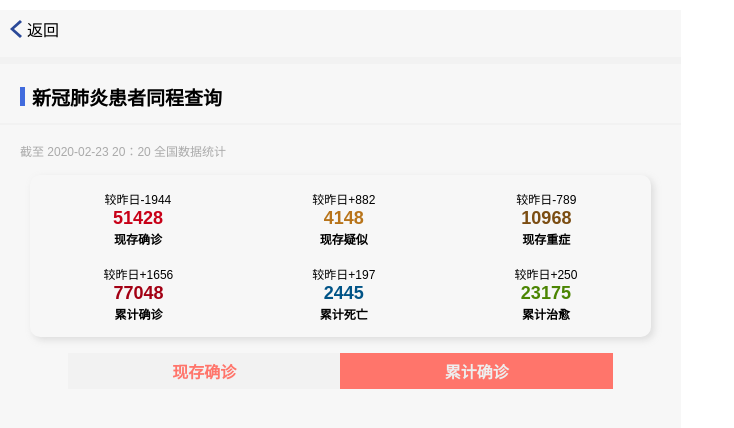
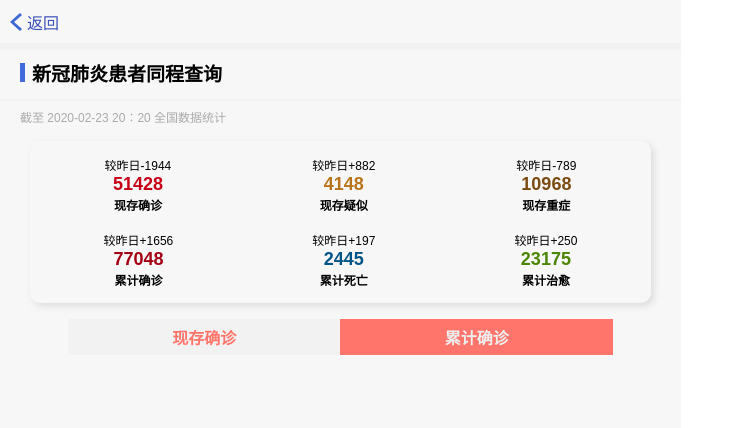
Before and after one commit to ViridianFairy/InfectStatisticWeb, a Vue app: page / in a window 1280 px wide. Shown: the top 428 px of the page, without its empty margins (0-734 px from the left). Built offline with nearby package versions, Linux system fonts and the light colour scheme; no server answers.

Commit message:
初步 省份

```diff
--- a/src/App.vue
+++ b/src/App.vue
@@ -1,7 +1,7 @@
 <template>
   <div id="app" :style="{width:broad}">
      <navi :broad='broad'></navi>
-     <statis v-if="router==0" :broad='broad'></statis>
+     <statis v-if="router==0" :broad='broad' @toProv="toProv"></statis>
      <query v-if="router==2" :broad='broad'></query>
   </div>
 </template>
@@ -22,13 +22,17 @@ export default {
         router:0,
         broad:'681px',
      }
-  }
+  },
+  toProv(){
+
+  },
 };
 </script>
 
 <style>
 #app{
    width:auto;
+   height:710px;
    background-color: rgba(185, 185, 185, 0.118);
 }
 body {
--- a/src/components/navi.vue
+++ b/src/components/navi.vue
@@ -35,27 +35,34 @@ body {
 #wrap1 {
   display: flex;
   flex-direction: column;
-  margin: 10px 0;
+  margin: 0;
   width: auto;
   /* width: 381px; */
 }
 
 #nav-bar {
-  height: 60px;
+  height: 46px;
 }
-
+#button{
+   padding-top: 3px;
+}
 #button img {
   width: 12px;
   height: 18px;
   float: left;
   margin: 10px;
 }
-
+#button:hover{
+   filter: brightness(1.4);
+   color:rgb(43, 58, 133);
+   cursor: pointer;
+   transition: 0.15s all;
+}
 #button div {
   float: left;
   height: 30px;
   padding: 0;
-  margin: 7px 24px 10px -5px;
+  margin: 7px 24px 3px -5px;
 }
 
 #line1 {
--- a/src/components/statis.vue
+++ b/src/components/statis.vue
@@ -223,13 +223,16 @@ export default {
       };
     },
     initProv(query) {
+      this.$emit("toProv");
+      this.more = true;
       var dataTime = []
       this.myChart.dispose();
+      var Full = this.getFullName(query)
       $ajax
-        .get(`https://lab.isaaclin.cn/nCoV/api/area?
-          latest=0&province=${this.getFullName(query)}`)
+        .get(`https://lab.isaaclin.cn/nCoV/api/area?latest=0&province=${Full}`)
         .then(doc => {
-           console.log(this.getFullName(query))
+           console.log(`https://lab.isaaclin.cn/nCoV/api/area?
+          latest=0&province=${Full}`)
           doc.data.results.forEach(v => {
 
             let t = new Date(v.updateTime);
@@ -398,6 +401,7 @@ body {
   font-size: 15px;
   margin-top: 26px;
   text-align: center;
+  justify-content: space-around;
 }
 #button-wrapper div {
   padding: 6px 40px;
@@ -413,12 +417,18 @@ body {
   margin: 0 4px;
   padding: 4px 6px;
   border-radius: 4px;
+  width: 18%;
+  font-weight: bold;
 }
 .b-left {
-   width:50%;
+  width:50%;
   color: #ff756b;
   background-color: #f2f2f2;
   text-align: center;
+}
+#button-wrapper div:hover{
+   filter: brightness(1.1);
+   cursor: pointer;
 }
 .b-right {
   width:50%;
```
